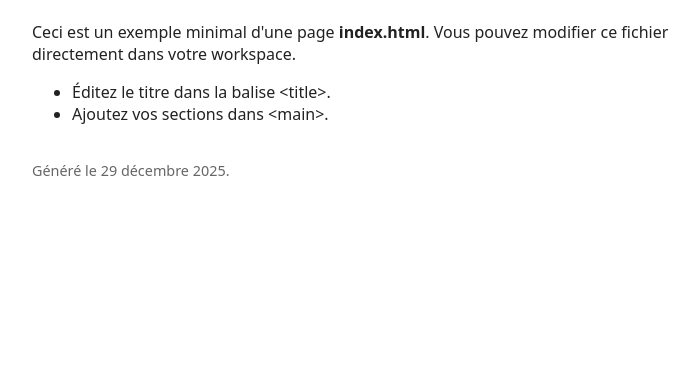
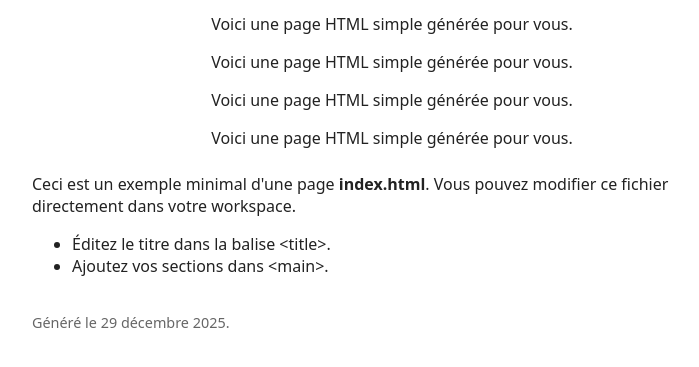
Before and after one commit to tccunc1/gitpraticfork, a plain HTML site: page index.html in a window 1280 px wide. Shown: the part 129-496 px from the top of the page, without its empty margins (248-947 px from the left). Drawn offline with Linux system fonts and the light colour scheme.

Commit message:
dupliquer le paragraphe du header 4fois

```diff
--- a/index.html
+++ b/index.html
@@ -17,6 +17,10 @@
       <header>
         <h1>Bienvenue</h1>
         <p>Voici une page HTML simple générée pour vous.</p>
+        <p>Voici une page HTML simple générée pour vous.</p>
+        <p>Voici une page HTML simple générée pour vous.</p>
+        <p>Voici une page HTML simple générée pour vous.</p>
+        <p>Voici une page HTML simple générée pour vous.</p>
       </header>
 
       <main>
```
